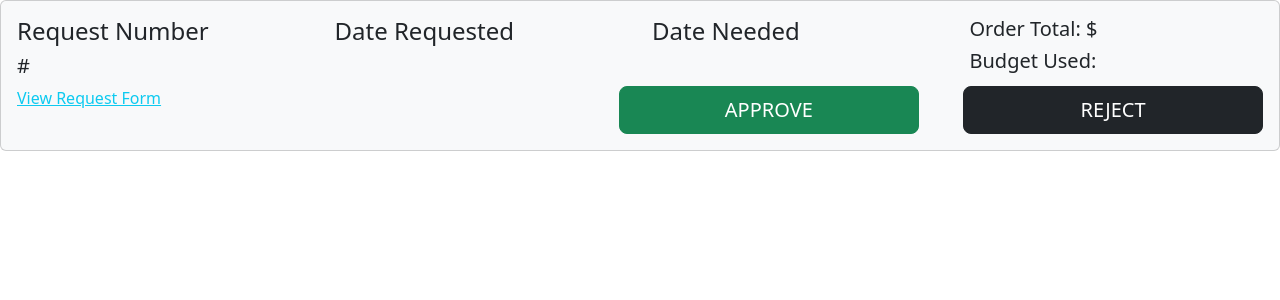
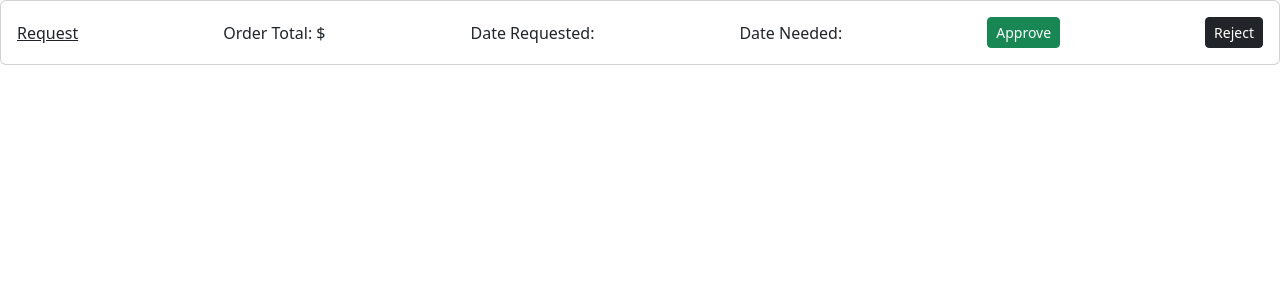
Before and after one commit to UTDallasEPICS/UTDesign-Procurement, a Next.js app in the folder procurement-manager/: page /orders/RequestCard in a window 1280 px wide. Shown: the top 300 px of the page. Built offline with nearby package versions, Linux system fonts and the light colour scheme.

Commit message:
Slimmed down the cards.

```diff
--- a/procurement-manager/pages/orders/RequestCard.tsx
+++ b/procurement-manager/pages/orders/RequestCard.tsx
@@ -1,66 +1,30 @@
 // RequestCard.tsx
 import React from 'react';
-import { Col, Row, Card, Button } from 'react-bootstrap';
+import { Button, Card } from 'react-bootstrap';
 
 interface RequestCardProps {
   requestNumber: number;
   dateRequested: string;
   dateNeeded: string;
   orderTotal: number;
-  budgetUsed: string;
 }
 
-const RequestCard: React.FC<RequestCardProps> = ({
-  requestNumber,
-  dateRequested,
-  dateNeeded,
-  orderTotal,
-  budgetUsed,
-}) => {
+const RequestCard: React.FC<RequestCardProps> = ({ requestNumber, dateRequested, dateNeeded, orderTotal }) => {
   return (
-    <Card style={{ backgroundColor: '#f8f9fa' }}>
-      <Card.Body>
-        <Row className="smaller-row">
-          <Col>
-            <h4>Request Number</h4>
-            <h5>#{requestNumber}</h5>
-          </Col>
-          <Col>
-            <h4>Date Requested</h4>
-            <h5>{dateRequested}</h5>
-          </Col>
-          <Col>
-            <h4>Date Needed</h4>
-            <h5>{dateNeeded}</h5>
-          </Col>
-          <Col>
-            <h5>Order Total: ${orderTotal}</h5>
-            <h5>Budget Used: {budgetUsed}</h5>
-          </Col>
-        </Row>
-        <Row className="smaller-row d-flex justify-content-between">
-          <Col md="auto">
-            <a href="#" className="text-info" style={{ textDecoration: 'underline' }}>
-              View Request Form
-            </a>
-          </Col>
-          <Col md="auto">
-            <Button
-              variant="success"
-              size="lg"
-              style={{ minWidth: '300px', marginRight: '40px' }}
-            >
-              APPROVE
-            </Button>{' '}
-            <Button
-              variant="dark"
-              size="lg"
-              style={{ minWidth: '300px' }}
-            >
-              REJECT
-            </Button>{' '}
-          </Col>
-        </Row>
+    <Card className="mb-2">
+      <Card.Body className="d-flex justify-content-between align-items-center">
+        <a href="#" className="text-dark">
+          Request {requestNumber}
+        </a>
+        <span>Order Total: ${orderTotal}</span>
+        <span>Date Requested: {dateRequested}</span>
+        <span>Date Needed: {dateNeeded}</span>
+        <Button variant="success" size="sm">
+          Approve
+        </Button>
+        <Button variant="dark" size="sm">
+          Reject
+        </Button>
       </Card.Body>
     </Card>
   );
```
